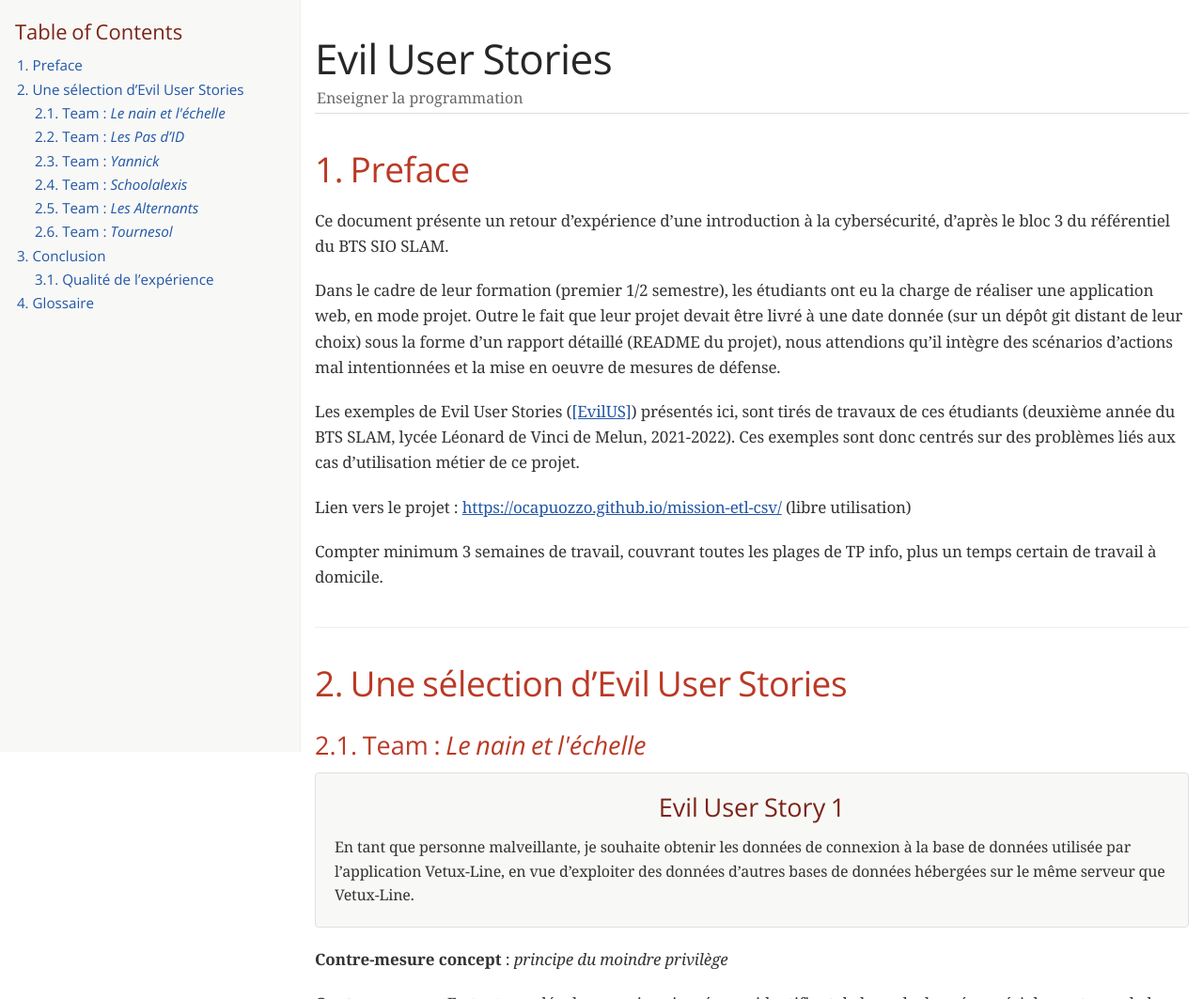
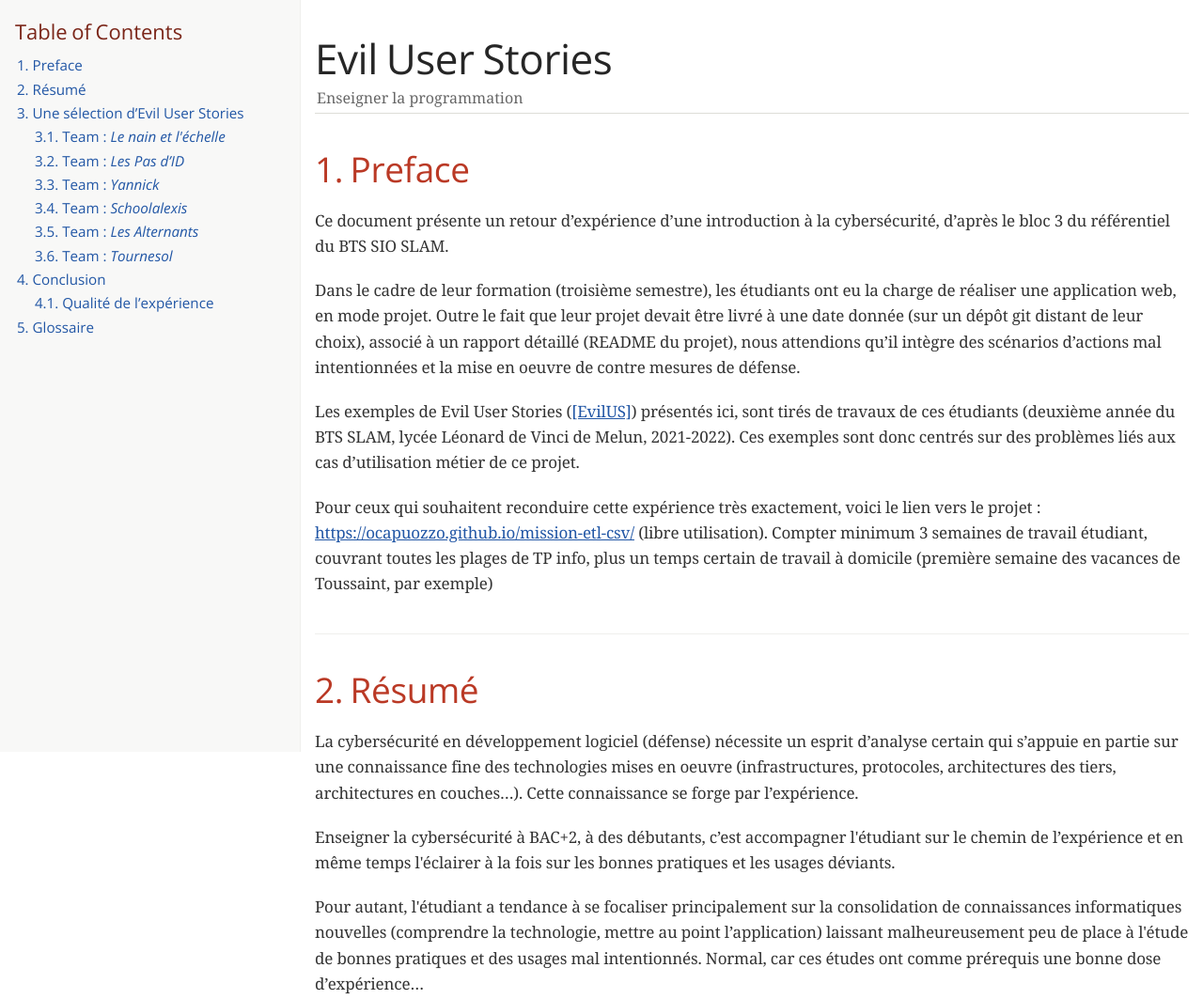
Before and after one commit to ldv-melun/sio-evilus, a plain HTML site: page docs/index.html in a window 1280 px wide. Shown: the top 1063 px of the page at 94% size. Drawn offline with nearby package versions, Linux system fonts and the light colour scheme; a web font is replaced by a local one.

Commit message:
update preface + resumé

```diff
--- a/docs/index.html
+++ b/docs/index.html
@@ -429,22 +429,23 @@ body.book #toc,body.book #preamble,body.book h1.sect0,body.book .sect1>h2{page-b
 <div id="toctitle">Table of Contents</div>
 <ul class="sectlevel1">
 <li><a href="#truepreface">1. Preface</a></li>
-<li><a href="#trueune-s-lection-d-evil-user-stories">2. Une sélection d&#8217;Evil User Stories</a>
+<li><a href="#truer-sum">2. Résumé</a></li>
+<li><a href="#trueune-s-lection-d-evil-user-stories">3. Une sélection d&#8217;Evil User Stories</a>
 <ul class="sectlevel2">
-<li><a href="#trueteam-em-le-nain-et-l-chelle-em">2.1. Team :  <em>Le nain et l'échelle</em></a></li>
-<li><a href="#trueteam-em-les-pas-d-id-em">2.2. Team : <em>Les Pas d&#8217;ID</em></a></li>
-<li><a href="#trueteam-em-yannick-em">2.3. Team :  <em>Yannick</em></a></li>
-<li><a href="#trueteam-em-schoolalexis-em">2.4. Team : <em>Schoolalexis</em></a></li>
-<li><a href="#trueteam-em-les-alternants-em">2.5. Team : <em>Les Alternants</em></a></li>
-<li><a href="#trueteam-em-tournesol-em">2.6. Team : <em>Tournesol</em></a></li>
+<li><a href="#trueteam-em-le-nain-et-l-chelle-em">3.1. Team :  <em>Le nain et l'échelle</em></a></li>
+<li><a href="#trueteam-em-les-pas-d-id-em">3.2. Team : <em>Les Pas d&#8217;ID</em></a></li>
+<li><a href="#trueteam-em-yannick-em">3.3. Team :  <em>Yannick</em></a></li>
+<li><a href="#trueteam-em-schoolalexis-em">3.4. Team : <em>Schoolalexis</em></a></li>
+<li><a href="#trueteam-em-les-alternants-em">3.5. Team : <em>Les Alternants</em></a></li>
+<li><a href="#trueteam-em-tournesol-em">3.6. Team : <em>Tournesol</em></a></li>
 </ul>
 </li>
-<li><a href="#trueconclusion">3. Conclusion</a>
+<li><a href="#trueconclusion">4. Conclusion</a>
 <ul class="sectlevel2">
-<li><a href="#truequalit-de-l-exp-rience">3.1. Qualité de l&#8217;expérience</a></li>
+<li><a href="#truequalit-de-l-exp-rience">4.1. Qualité de l&#8217;expérience</a></li>
 </ul>
 </li>
-<li><a href="#trueglossaire">4. Glossaire</a></li>
+<li><a href="#trueglossaire">5. Glossaire</a></li>
 </ul>
 </div>
 </div>
@@ -456,24 +457,51 @@ body.book #toc,body.book #preamble,body.book h1.sect0,body.book .sect1>h2{page-b
 <p>Ce document présente un retour d&#8217;expérience d&#8217;une introduction à la cybersécurité, d&#8217;après le bloc 3 du référentiel du BTS SIO SLAM.</p>
 </div>
 <div class="paragraph">
-<p>Dans le cadre de leur formation (premier 1/2 semestre), les étudiants ont eu la charge de réaliser une application web, en mode projet. Outre le fait que leur projet devait être livré à une date donnée (sur un dépôt git distant de leur choix) sous la forme d&#8217;un rapport détaillé (README du projet), nous attendions qu&#8217;il intègre des scénarios d&#8217;actions mal intentionnées et la mise en oeuvre de mesures de défense.</p>
+<p>Dans le cadre de leur formation (troisième semestre), les étudiants ont eu la charge de réaliser une application web, en mode projet. Outre le fait que leur projet devait être livré à une date donnée (sur un dépôt git distant de leur choix), associé à un rapport détaillé (README du projet), nous attendions qu&#8217;il intègre des scénarios d&#8217;actions mal intentionnées et la mise en oeuvre de contre mesures de défense.</p>
 </div>
 <div class="paragraph">
 <p>Les exemples de Evil User Stories (<a href="#EvilUS">[EvilUS]</a>) présentés ici, sont tirés de travaux de ces étudiants (deuxième année du BTS SLAM, lycée Léonard de Vinci de Melun,  2021-2022). Ces exemples sont donc centrés sur des problèmes liés aux cas d&#8217;utilisation métier de ce projet.</p>
 </div>
 <div class="paragraph">
-<p>Lien vers le projet : <a href="https://ocapuozzo.github.io/mission-etl-csv/" class="bare">https://ocapuozzo.github.io/mission-etl-csv/</a>  (libre utilisation)</p>
-</div>
-<div class="paragraph">
-<p>Compter minimum 3 semaines de travail, couvrant toutes les plages de TP info, plus un temps certain de travail à domicile.</p>
+<p>Pour ceux qui souhaitent reconduire cette expérience très exactement, voici le lien vers le projet : <a href="https://ocapuozzo.github.io/mission-etl-csv/" class="bare">https://ocapuozzo.github.io/mission-etl-csv/</a>  (libre utilisation). Compter minimum 3 semaines de travail étudiant, couvrant toutes les plages de TP info, plus un temps certain de travail à domicile (première semaine des vacances de Toussaint, par exemple)</p>
 </div>
 </div>
 </div>
 <div class="sect1">
-<h2 id="trueune-s-lection-d-evil-user-stories"><a class="anchor" href="#trueune-s-lection-d-evil-user-stories"></a>2. Une sélection d&#8217;Evil User Stories</h2>
+<h2 id="truer-sum"><a class="anchor" href="#truer-sum"></a>2. Résumé</h2>
+<div class="sectionbody">
+<div class="paragraph">
+<p>La cybersécurité en développement logiciel (défense) nécessite un esprit d&#8217;analyse certain qui s&#8217;appuie en partie sur une connaissance fine des technologies mises en oeuvre (infrastructures, protocoles, architectures des tiers, architectures en couches&#8230;&#8203;). Cette connaissance se forge par l&#8217;expérience.</p>
+</div>
+<div class="paragraph">
+<p>Enseigner la cybersécurité à BAC+2, à des débutants, c&#8217;est accompagner l'étudiant sur le chemin de l&#8217;expérience et en même temps l'éclairer à la fois sur les bonnes pratiques et les usages déviants.</p>
+</div>
+<div class="paragraph">
+<p>Pour autant, l'étudiant a tendance à se focaliser principalement sur la consolidation de connaissances informatiques nouvelles (comprendre la technologie, mettre au point l&#8217;application) laissant malheureusement peu de place à l'étude de bonnes pratiques et des usages mal intentionnés. Normal, car ces études ont comme prérequis une bonne dose d&#8217;expérience&#8230;&#8203;</p>
+</div>
+<div class="imageblock">
+<div class="content">
+<img src="images/etudiant-apprentissage.jpg" alt="expérience prime">
+</div>
+<div class="title">l&#8217;expérience prime</div>
+</div>
+<div class="paragraph">
+<div class="title">Un constat</div>
+<p>L'étude des risques cyber, tout comme celle des tests unitaires, est <strong>discriminante</strong> dans la mesure où elle induit un travail et un recul sur un réel construit et opérationnel (l&#8217;application). Elle creuse ainsi le fossé entre les étudiants acteurs de leur formation et ceux qui la subissent (1/3 des étudiants n&#8217;ont pas été en mesure de produire, dans les temps imposés, de scénarios d&#8217;utilisateurs malveillants, en cette année covid 2021-2022).</p>
+</div>
+<div class="paragraph">
+<p>L&#8217;accès à ce type de formation est ainsi clairement monté en exigence, et va dans le sens des attendus de professionnels du secteur. (<a href="https://www.lemonde.fr/blog/binaire/2015/11/05/la-culture-de-la-cybersecurite/" class="bare">https://www.lemonde.fr/blog/binaire/2015/11/05/la-culture-de-la-cybersecurite/</a>).</p>
+</div>
+<div class="paragraph">
+<p>À nous, enseignants, de relever le défi de sensibiliser l&#8217;ensemble de nos étudiants aux risques liés à la cybersécurité, et aux actions pour en minimiser l&#8217;impact.</p>
+</div>
+</div>
+</div>
+<div class="sect1">
+<h2 id="trueune-s-lection-d-evil-user-stories"><a class="anchor" href="#trueune-s-lection-d-evil-user-stories"></a>3. Une sélection d&#8217;Evil User Stories</h2>
 <div class="sectionbody">
 <div class="sect2">
-<h3 id="trueteam-em-le-nain-et-l-chelle-em"><a class="anchor" href="#trueteam-em-le-nain-et-l-chelle-em"></a>2.1. Team :  <em>Le nain et l'échelle</em></h3>
+<h3 id="trueteam-em-le-nain-et-l-chelle-em"><a class="anchor" href="#trueteam-em-le-nain-et-l-chelle-em"></a>3.1. Team :  <em>Le nain et l'échelle</em></h3>
 <div class="sidebarblock">
 <div class="content">
 <div class="title">Evil User Story 1</div>
@@ -625,7 +653,7 @@ class UploadController extends AbstractController</code></pre>
 </div>
 </div>
 <div class="sect2">
-<h3 id="trueteam-em-les-pas-d-id-em"><a class="anchor" href="#trueteam-em-les-pas-d-id-em"></a>2.2. Team : <em>Les Pas d&#8217;ID</em></h3>
+<h3 id="trueteam-em-les-pas-d-id-em"><a class="anchor" href="#trueteam-em-les-pas-d-id-em"></a>3.2. Team : <em>Les Pas d&#8217;ID</em></h3>
 <div class="sidebarblock">
 <div class="content">
 <div class="title">Evil User Story 4</div>
@@ -692,7 +720,7 @@ Votre Service client OVHcloud</pre>
 </div>
 </div>
 <div class="sect2">
-<h3 id="trueteam-em-yannick-em"><a class="anchor" href="#trueteam-em-yannick-em"></a>2.3. Team :  <em>Yannick</em></h3>
+<h3 id="trueteam-em-yannick-em"><a class="anchor" href="#trueteam-em-yannick-em"></a>3.3. Team :  <em>Yannick</em></h3>
 <div class="sidebarblock">
 <div class="content">
 <div class="title">Evil User Story 5</div>
@@ -740,7 +768,7 @@ Votre Service client OVHcloud</pre>
 </div>
 </div>
 <div class="sect2">
-<h3 id="trueteam-em-schoolalexis-em"><a class="anchor" href="#trueteam-em-schoolalexis-em"></a>2.4. Team : <em>Schoolalexis</em></h3>
+<h3 id="trueteam-em-schoolalexis-em"><a class="anchor" href="#trueteam-em-schoolalexis-em"></a>3.4. Team : <em>Schoolalexis</em></h3>
 <div class="sidebarblock">
 <div class="content">
 <div class="title">Evil User Story 6</div>
@@ -814,7 +842,7 @@ Votre Service client OVHcloud</pre>
 </div>
 </div>
 <div class="sect2">
-<h3 id="trueteam-em-les-alternants-em"><a class="anchor" href="#trueteam-em-les-alternants-em"></a>2.5. Team : <em>Les Alternants</em></h3>
+<h3 id="trueteam-em-les-alternants-em"><a class="anchor" href="#trueteam-em-les-alternants-em"></a>3.5. Team : <em>Les Alternants</em></h3>
 <div class="sidebarblock">
 <div class="content">
 <div class="title">Evil User Story 7</div>
@@ -877,7 +905,7 @@ Symfony\Component\PasswordHasher\Hasher\UserPasswordHasherInterface;
 </div>
 </div>
 <div class="sect2">
-<h3 id="trueteam-em-tournesol-em"><a class="anchor" href="#trueteam-em-tournesol-em"></a>2.6. Team : <em>Tournesol</em></h3>
+<h3 id="trueteam-em-tournesol-em"><a class="anchor" href="#trueteam-em-tournesol-em"></a>3.6. Team : <em>Tournesol</em></h3>
 <div class="sidebarblock">
 <div class="content">
 <div class="title">Evil User Story 9</div>
@@ -992,31 +1020,16 @@ Symfony\Component\PasswordHasher\Hasher\UserPasswordHasherInterface;
 </div>
 </div>
 <div class="sect1">
-<h2 id="trueconclusion"><a class="anchor" href="#trueconclusion"></a>3. Conclusion</h2>
+<h2 id="trueconclusion"><a class="anchor" href="#trueconclusion"></a>4. Conclusion</h2>
 <div class="sectionbody">
 <div class="paragraph">
 <p>Cette première expérimentation (première année d&#8217;examen du nouveau référentiel SIO) a permi de mesurer la difficulté à enseigner les principes de cybersécurité à des débutants en programmation. Les propositions d'étudiants présentées ici ont, en partie, été reformulées, mais restent relativement fidèles à leur version originale.</p>
 </div>
 <div class="paragraph">
-<p>Seule la proposition de la team <em>Tournesol</em> n&#8217;est pas une proposition d'étudiant. Malgré le fait que le cas <em>Optical Center</em> ait été vu en cours, au même titre, mais plus fin, que la faiblesse du code généré par le module <em>maker</em> d&#8217;authentification (Evil User Story n°9, gestion des données du profil utilisateur contrôlée uniquement sur le rôle de l&#8217;utilisateur). Nous pensons que cette proposition n&#8217;a pas été retenue par les étudiants de par sa relative complexité, qui nécessite un recul basé sur une expérience en devenir.</p>
-</div>
-<div class="paragraph">
-<p>La cybersécurité en développement logiciel (défense) nécessite un esprit d&#8217;analyse fort qui s&#8217;appuie essentiellement sur une connaissance fine des technologies mises en oeuvre (infrastructures, protocoles, architectures des tiers, architectures en couches&#8230;&#8203;). Cette connaissance se forge par l&#8217;expérience.</p>
-</div>
-<div class="paragraph">
-<p>Enseigner la cybersécurité à BAC+2, à des débutants, c&#8217;est accompagner l'étudiant sur le chemin de l&#8217;expérience et en même temps l'éclairer à la fois sur les bonnes pratiques et les usages déviants.</p>
-</div>
-<div class="paragraph">
-<p>Seulement, l'étudiant a tendance à se focaliser principalement sur la consolidation de connaissances informatiques nouvelles (comprendre la technologie, mettre au point l&#8217;application) laissant malheureusement peu de place à l'étude de bonnes pratiques et des usages mal intentionnés. Normal, car ces études ont comme prérequis une bonne dose d&#8217;expérience&#8230;&#8203;</p>
-</div>
-<div class="imageblock">
-<div class="content">
-<img src="images/etudiant-apprentissage.jpg" alt="expérience prime">
-</div>
-<div class="title">l&#8217;expérience prime</div>
+<p>Seule la proposition de la team <em>Tournesol</em> n&#8217;est pas une proposition d'étudiant (Evil User Story n°9, gestion des données du profil utilisateur contrôlée uniquement sur le rôle de l&#8217;utilisateur). Malgré le fait que le cas <em>Optical Center</em> ait été évoqué en cours, la faiblesse du code généré par le module <em>maker</em> d&#8217;authentification dans sa version d&#8217;octobre 2019 n&#8217;a pas fait objet d&#8217;une contre-mesure. Nous pensons que cette proposition n&#8217;a pas été retenue par les étudiants de par sa relative complexité, qui nécessite un recul basé sur une expérience en devenir.</p>
 </div>
 <div class="sect2">
-<h3 id="truequalit-de-l-exp-rience"><a class="anchor" href="#truequalit-de-l-exp-rience"></a>3.1. Qualité de l&#8217;expérience</h3>
+<h3 id="truequalit-de-l-exp-rience"><a class="anchor" href="#truequalit-de-l-exp-rience"></a>4.1. Qualité de l&#8217;expérience</h3>
 <div class="paragraph">
 <p>Il existe dela part de l'étudiant une tendance certaine à rechercher systématiquement une solution à tout problème sur internet. Normal, car on leur a toujours dit que l&#8217;on trouve (de) tout sur internet :)), rendant difficile, pour l&#8217;apprenant, de distinguer ce qui est du ressort d&#8217;une solution logique à construire - avec les moyens sous la main - d&#8217;une recherche d&#8217;une solution toute faite.</p>
 </div>
@@ -1046,24 +1059,11 @@ Par exemple le projet demande une fusion sélective très particulière de deux
 </div>
 </div>
 </div>
-<div class="admonitionblock caution">
-<table>
-<tr>
-<td class="icon">
-<i class="fa icon-caution" title="Caution"></i>
-</td>
-<td class="content">
-<div class="title">Un constat</div>
-L'étude des risques cyber, tout comme celle des tests unitaires, est <strong>discriminante</strong> dans la mesure où elle induit un travail et un recul sur un réel construit et opérationnel (l&#8217;application). Elle creuse ainsi le fossé entre les étudiants acteurs de leur formation et ceux qui la subissent (1/3 des étudiants n&#8217;ont pas été en mesure de produire, dans les temps imposés, de scénarios d&#8217;utilisateurs malveillants, en cette année covid 2021-2022). L&#8217;accès à ce type de formation est ainsi clairement monté en exigence, et va dans le sens des attendus de professionnels du secteur. (<a href="https://www.lemonde.fr/blog/binaire/2015/11/05/la-culture-de-la-cybersecurite/" class="bare">https://www.lemonde.fr/blog/binaire/2015/11/05/la-culture-de-la-cybersecurite/</a>)
-</td>
-</tr>
-</table>
-</div>
 </div>
 </div>
 </div>
 <div class="sect1">
-<h2 id="trueglossaire"><a class="anchor" href="#trueglossaire"></a>4. Glossaire</h2>
+<h2 id="trueglossaire"><a class="anchor" href="#trueglossaire"></a>5. Glossaire</h2>
 <div class="sectionbody">
 <div class="dlist">
 <dl>
@@ -1108,7 +1108,7 @@ source : <a href="https://www.ovh.com/fr/anti-ddos/mitigation.xml" class="bare">
 </div>
 <div id="footer">
 <div id="footer-text">
-Last updated 2021-11-30 18:46:30 CET
+Last updated 2021-12-04 16:41:33 CET
 </div>
 </div>
 <link rel="stylesheet" href="https://cdnjs.cloudflare.com/ajax/libs/highlight.js/8.9.1/styles/github.min.css">
```
Also changed, not shown: 2 other files.
